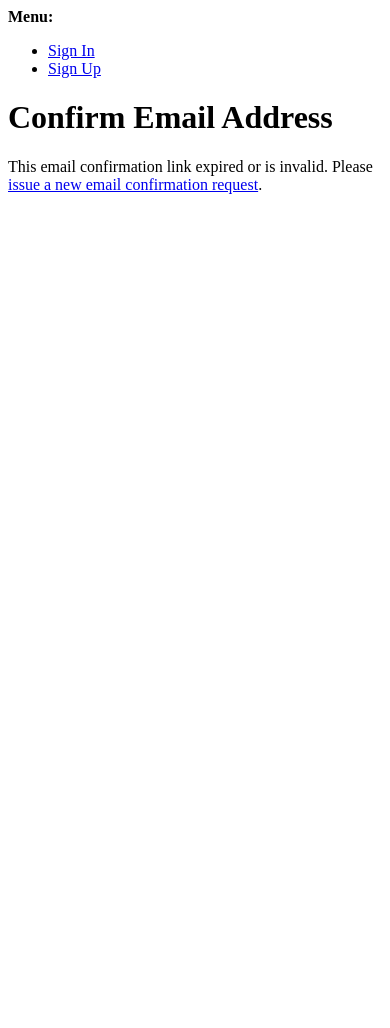
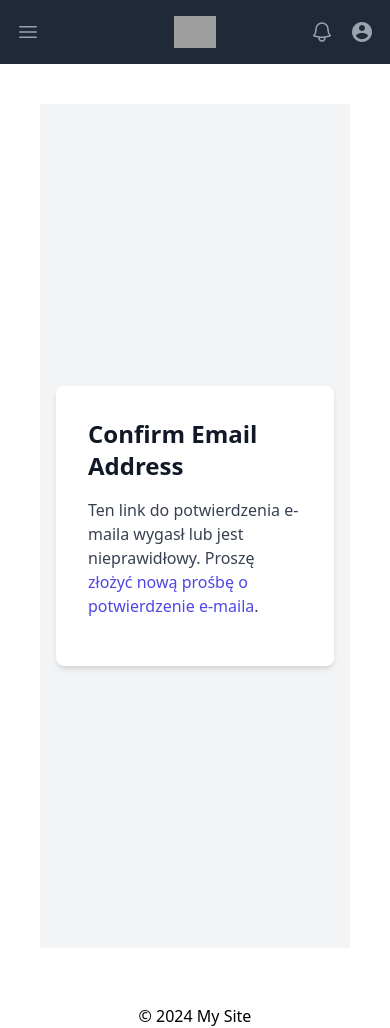
Before and after one commit to MarekBt73/AiChatAwsDownload-1, a Django app: page /accounts/confirm-email/1/ in a window 390 px wide. Before the commit the page ends 194 px from the top, so only its background shows below. Run offline with Django 5.2, Linux system fonts and the light colour scheme; some libraries are stand-ins or nearby versions; grey boxes are pictures that could not be loaded.

Commit message:
rozwiąznie problemu z logowaniem

```diff
--- a/openai-test.py
+++ b/openai-test.py
@@ -9,7 +9,6 @@ print(api_key)
 
 OPENAI_API_KEY = config("OPENAI_API_KEY")
 
-print(f"OpenAI API Key from settings: {OPENAI_API_KEY}")
 
 # Utwórz klienta OpenAI z kluczem API
 client = OpenAI(api_key="sk-None-ux1xxkAwFDO5EDjolF6CT3BlbkFJz5UJmcufMieVxjeI45pa")
--- a/user_accounts_app/templates/account/email_confirm.html
+++ b/user_accounts_app/templates/account/email_confirm.html
@@ -1,4 +1,4 @@
-{% extends "account/base_entrance.html" %}
+{% extends "base_generic.html" %}
 {% load i18n %}
 {% load account %}
 {% load allauth %}
@@ -6,34 +6,50 @@
     {% trans "Confirm Email Address" %}
 {% endblock head_title %}
 {% block content %}
+<div class="flex flex-col items-center justify-center min-h-screen bg-gray-100 py-12 px-4 sm:px-6 lg:px-8">
+    <div class="max-w-md w-full bg-white p-8 rounded-lg shadow-md">
         {% element h1 %}
+            <h1 class="text-2xl font-bold text-gray-900 mb-4">
                 {% trans "Confirm Email Address" %}
+            </h1>
         {% endelement %}
         {% if confirmation %}
             {% user_display confirmation.email_address.user as user_display %}
             {% if can_confirm %}
                 {% element p %}
-                {% blocktrans with confirmation.email_address.email as email %}Please confirm that <a href="mailto:{{ email }}">{{ email }}</a> is an email address for user {{ user_display }}.{% endblocktrans %}
+                    <p class="text-gray-700 mb-4">
+                        {% blocktrans with confirmation.email_address.email as email %}Proszę potwierdź, że <a href="mailto:{{ email }}" class="text-indigo-600 hover:text-indigo-500">{{ email }}</a> jest adresem e-mail użytkownika {{ user_display }}.{% endblocktrans %}
+                    </p>
                 {% endelement %}
                 {% url 'account_confirm_email' confirmation.key as action_url %}
                 {% element form method="post" action=action_url %}
+                    <form method="post" action="{{ action_url }}" class="mt-4">
                         {% slot actions %}
                             {% csrf_token %}
                             {{ redirect_field }}
                             {% element button type="submit" %}
+                                <button type="submit" class="w-full inline-flex justify-center rounded-md border border-transparent bg-indigo-600 py-2 px-4 text-sm font-medium text-white shadow-sm hover:bg-indigo-700 focus:outline-none focus:ring-2 focus:ring-offset-2 focus:ring-indigo-500">
                                     {% trans 'Confirm' %}
+                                </button>
                             {% endelement %}
                         {% endslot %}
+                    </form>
                 {% endelement %}
             {% else %}
                 {% element p %}
-                {% blocktrans %}Unable to confirm {{ email }} because it is already confirmed by a different account.{% endblocktrans %}
+                    <p class="text-red-600">
+                        {% blocktrans %}Nie można potwierdzić {{ email }}, ponieważ jest już potwierdzony przez inne konto.{% endblocktrans %}
+                    </p>
                 {% endelement %}
             {% endif %}
         {% else %}
             {% url 'account_email' as email_url %}
             {% element p %}
-            {% blocktrans %}This email confirmation link expired or is invalid. Please <a href="{{ email_url }}">issue a new email confirmation request</a>.{% endblocktrans %}
+                <p class="text-gray-700 mb-4">
+                    {% blocktrans %}Ten link do potwierdzenia e-maila wygasł lub jest nieprawidłowy. Proszę <a href="{{ email_url }}" class="text-indigo-600 hover:text-indigo-500">złożyć nową prośbę o potwierdzenie e-maila</a>.{% endblocktrans %}
+                </p>
             {% endelement %}
         {% endif %}
+    </div>
+</div>
 {% endblock content %}
--- a/user_accounts_app/templates/account/signup.html
+++ b/user_accounts_app/templates/account/signup.html
@@ -14,7 +14,7 @@
         </h1>
 
         <p class="block text-sm font-semibold leading-6 text-gray-900">
-            {% blocktranslate %}Already have an account? Then please <a href="{{ login_url }}" class="text-indigo-600 hover:text-indigo-500">sign in</a>.{% endblocktranslate %}
+            {% blocktranslate %}Masz już konto ucznia? <a href="{{ login_url }}" class="text-indigo-600 hover:text-indigo-500">Zaloguj się </a>.{% endblocktranslate %}
         </p>
 
         {% if not SOCIALACCOUNT_ONLY %}
--- a/user_accounts_app/urls.py
+++ b/user_accounts_app/urls.py
@@ -1,4 +1,4 @@
-from django.urls import path
+from django.urls import path, include
 from .views import (
     CustomSignupView,
     email_confirmation,
@@ -6,7 +6,7 @@ from .views import (
     edit_profile_view,
     chat_detail_view,
 )
-from allauth.account.views import LoginView
+from allauth.account.views import LoginView, ConfirmEmailView
 
 urlpatterns = [
     path("register/", CustomSignupView.as_view(), name="account_signup"),
@@ -16,4 +16,12 @@ urlpatterns = [
     path("profile/chat/<int:chat_id>/", chat_detail_view, name="chat_detail"),
     path("profile/edit/", edit_profile_view, name="edit_profile"),
     path("chat/<str:session_id>/", chat_detail_view, name="chat_detail"),
+    path(
+        "accounts/confirm-email/<str:key>/",
+        ConfirmEmailView.as_view(),
+        name="account_confirm_email",
+    ),  # Dodano ścieżkę potwierdzenia e-maila
+    path(
+        "accounts/", include("allauth.urls")
+    ),  # Upewnij się, że ścieżki Allauth są włączone
 ]
```
Also changed, not shown: backend/settings.py (+4 -4 lines), requirements.txt (+24 -0 lines), user_accounts_app/forms.py (+52 -14 lines), user_accounts_app/templates/account/verification_sent.html (+15 -7 lines), user_accounts_app/templates/account/verified_email_required.html (+16 -8 lines), user_accounts_app/views.py (+8 -4 lines). Lines whose indentation alone changed are shown as unchanged.
